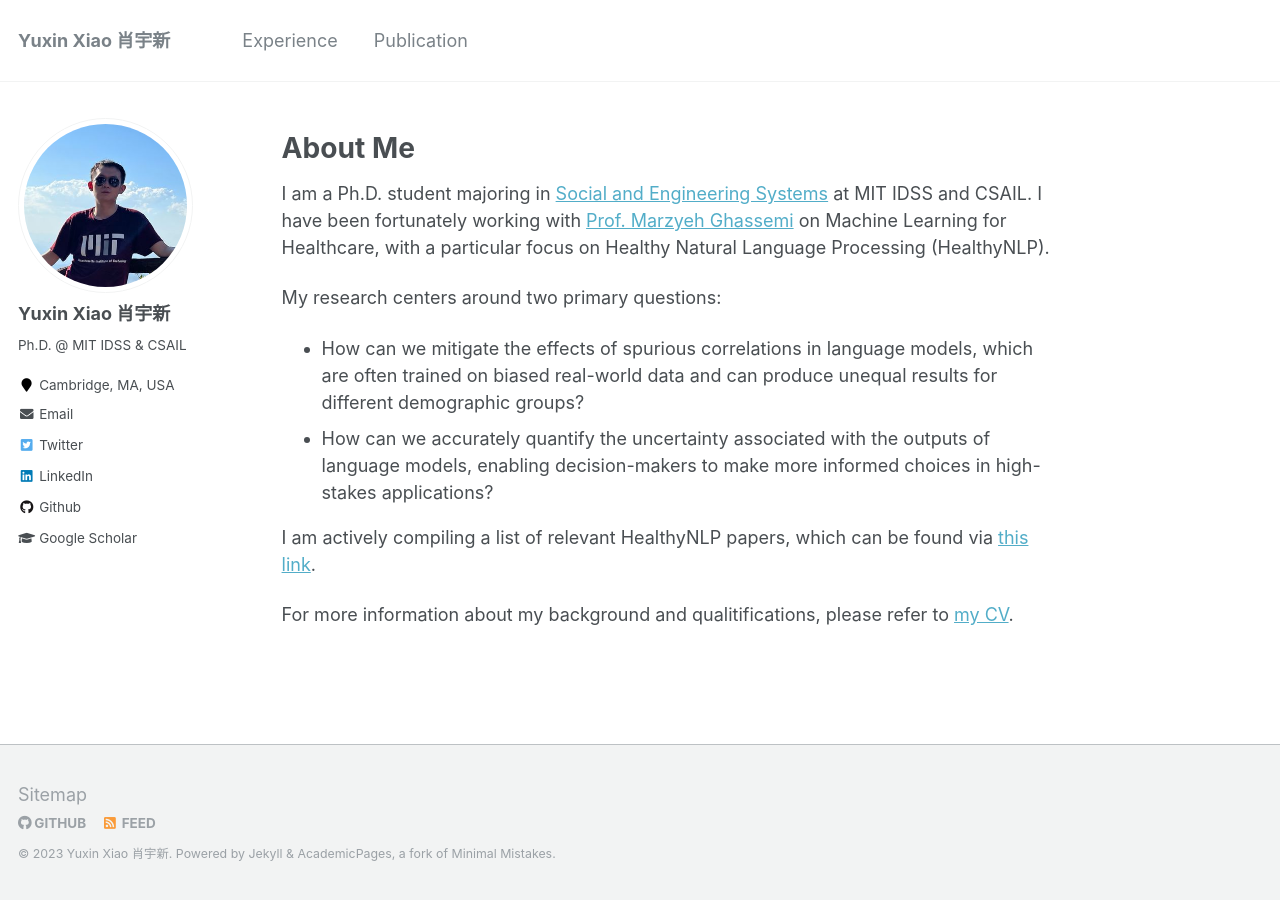
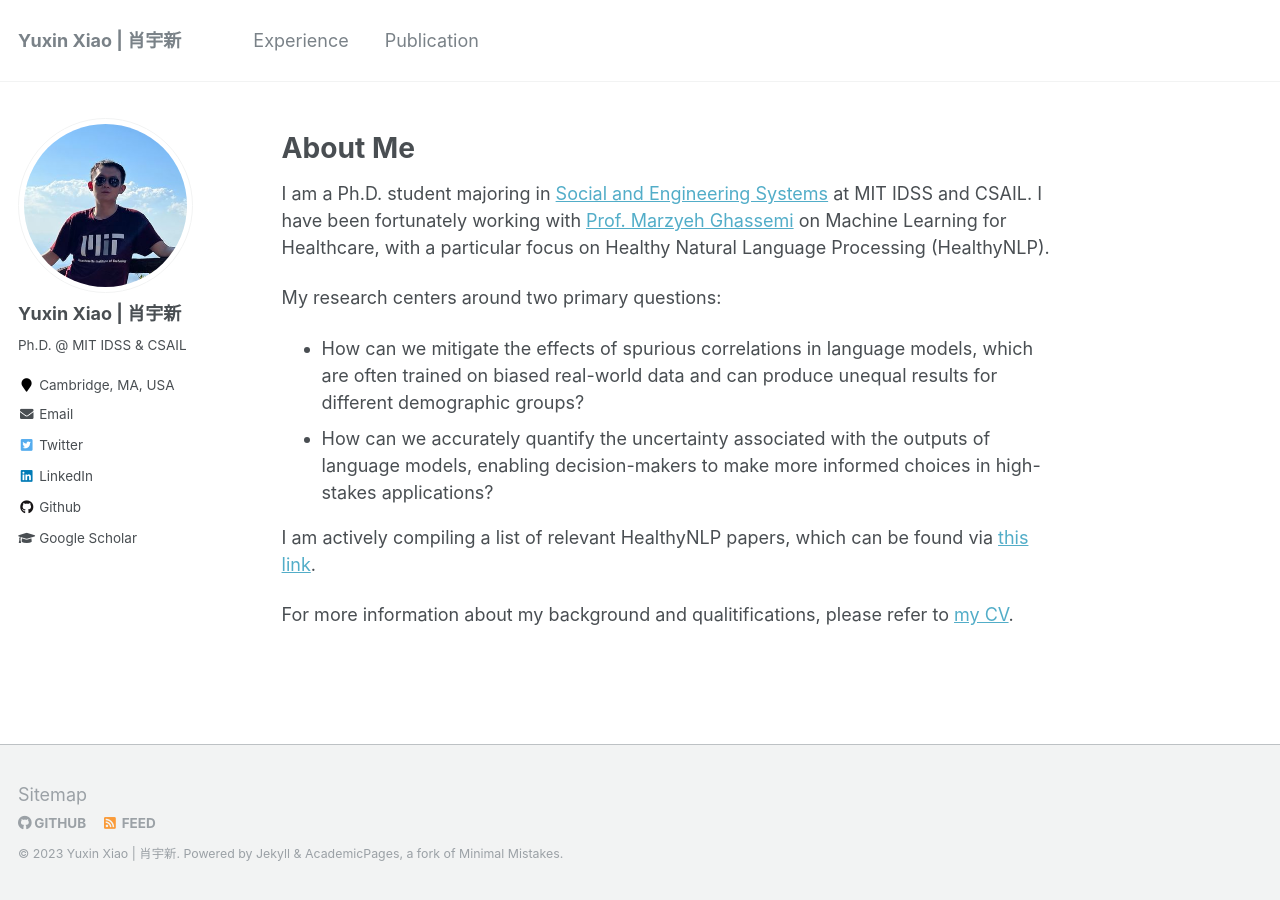
Before and after one commit to xiaoyuxin1002/xiaoyuxin1002.github.io, a Jekyll site: the page built from _pages/about.md, in a window 1280 px wide. Built offline with Jekyll 4.4.1, drawn with Linux system fonts in a browser that asks for light colours.

```diff
--- a/_config.yml
+++ b/_config.yml
@@ -7,9 +7,9 @@
 
 # Site Settings
 locale                   : "en-US"
-title                    : "Yuxin Xiao 肖宇新"
+title                    : "Yuxin Xiao | 肖宇新"
 title_separator          : "-"
-name                     : &name "Yuxin Xiao 肖宇新"
+name                     : &name "Yuxin Xiao | 肖宇新"
 description              : &description "Ph.D. @ MIT IDSS & CSAIL"
 url                      : https://xiaoyuxin1002.github.io
 baseurl                  : ""
@@ -78,7 +78,7 @@ analytics:
 
 # Site Author
 author:
-  name             : "Yuxin Xiao 肖宇新"
+  name             : "Yuxin Xiao | 肖宇新"
   avatar           : "profile.jpeg"
   bio              : "Ph.D. @ MIT IDSS & CSAIL"
   location         : "Cambridge, MA, USA"
```
